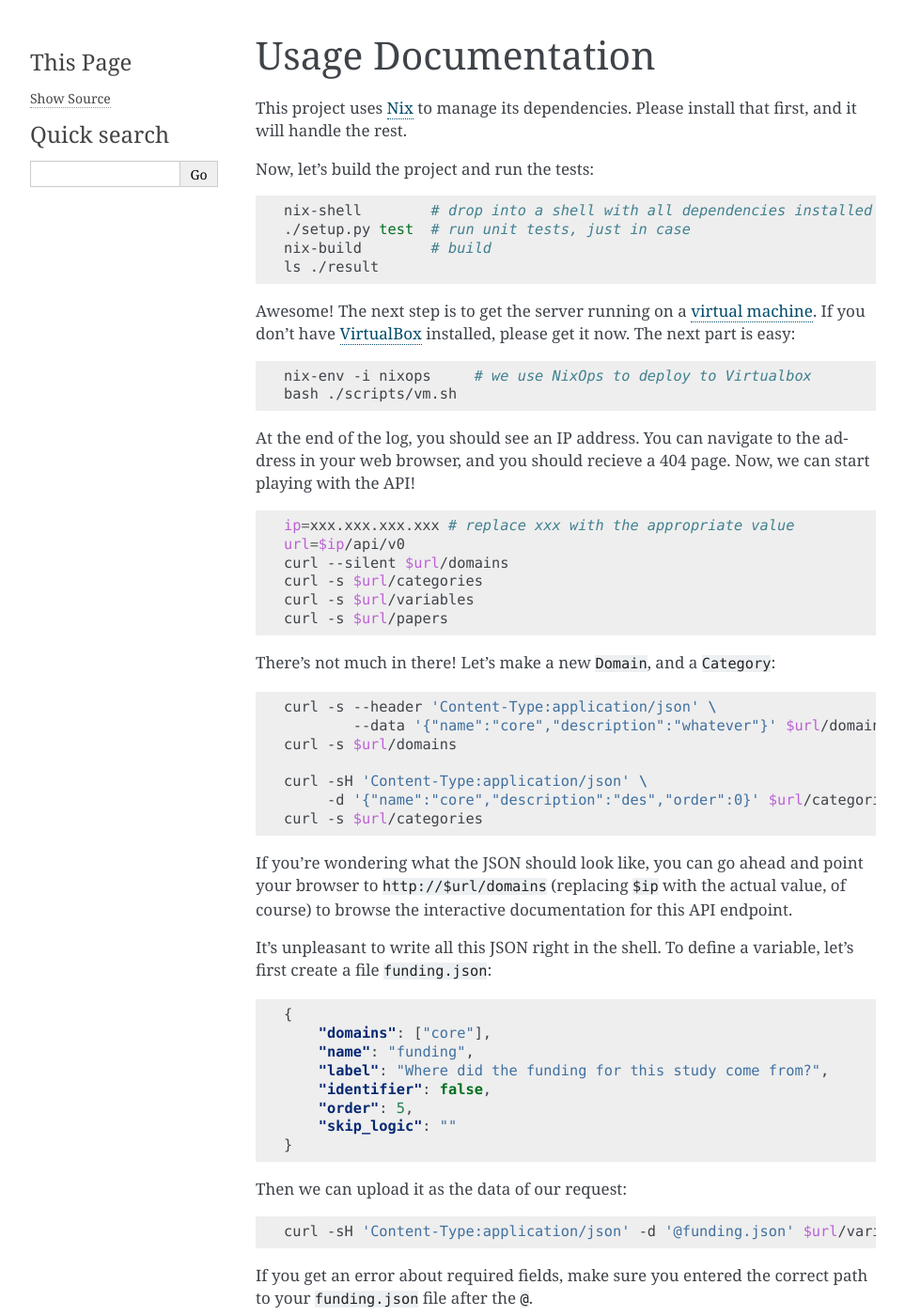
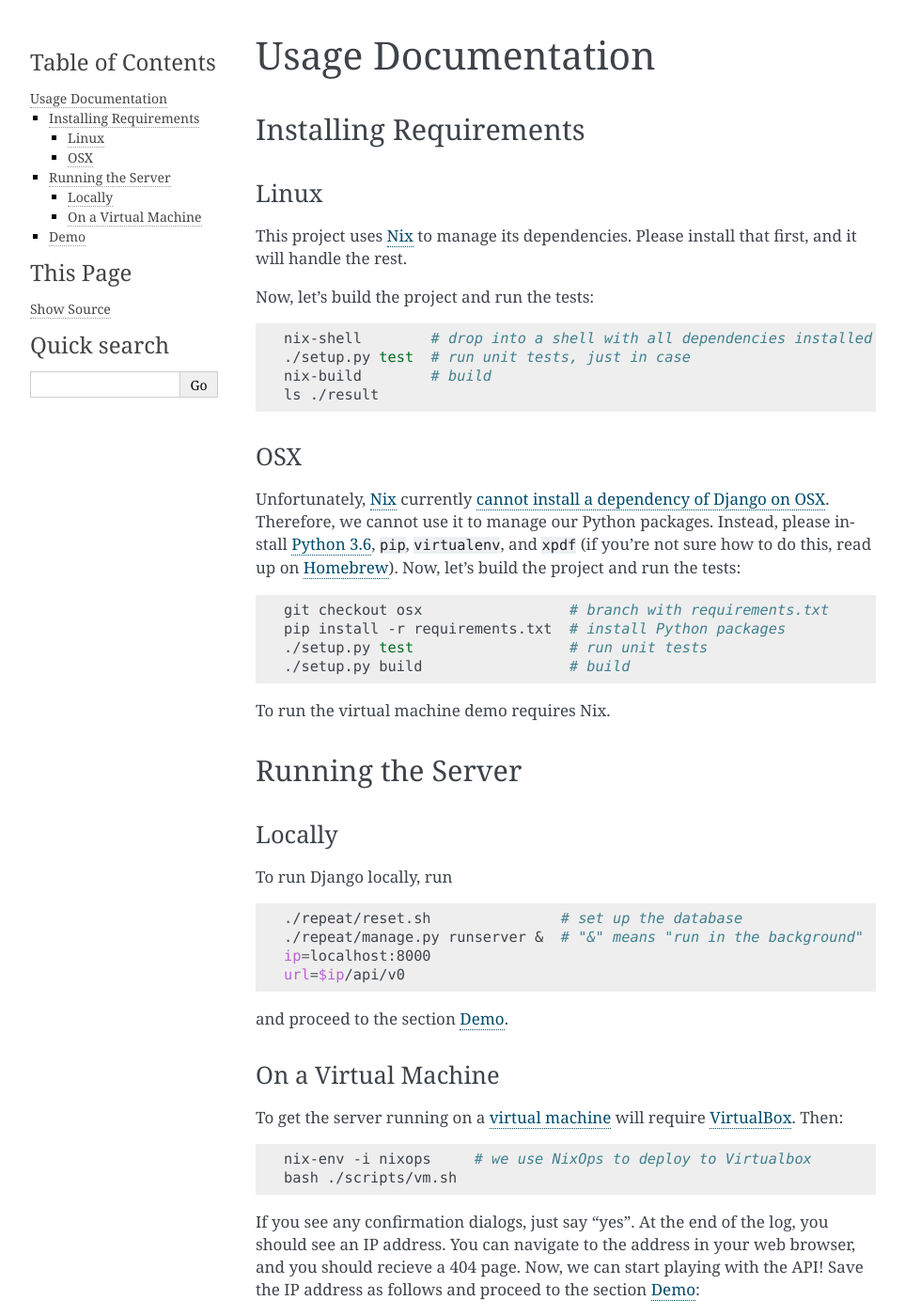
Before and after one commit to stevendborrelli/repeat-aft, a Sphinx documentation site: the page built from docs/usage.rst, in a window 1280 px wide and 1400 px high. Shown: the whole window at 94% size, without its empty margins (148-1111 px from the left). Built offline with Sphinx 7.4.7, drawn with Linux system fonts in a browser that asks for light colours; pages that are not in the unit, such as notebooks, are missing from menus; some of the changed text lies outside the part shown.

Commit message:
improve usage docs
 * split Linux and OSX requirements sections
 * split virtual machine and local demos

```diff
--- a/docs/index.rst
+++ b/docs/index.rst
@@ -17,5 +17,4 @@ description of this project.
    usage
    usage/branching-logic
    design
-   design/database
    python
--- a/docs/usage.rst
+++ b/docs/usage.rst
@@ -2,6 +2,12 @@
 
 Usage Documentation
 ===================
+
+Installing Requirements
+-----------------------
+
+Linux
+^^^^^
 
 This project uses `Nix <http://nixos.org/nix/>`_ to manage its dependencies.
 Please install that first, and it will handle the rest.
@@ -15,24 +21,79 @@ Now, let's build the project and run the tests:
     nix-build        # build
     ls ./result
 
-Awesome! The next step is to get the server running on a
-`virtual machine <https://en.wikipedia.org/wiki/Virtual_machine>`_. If you
-don't have `VirtualBox <https://www.virtualbox.org/>`_ installed, please get it
-now. The next part is easy:
+OSX
+^^^
+
+Unfortunately, `Nix <http://nixos.org/nix/>`_ currently
+`cannot install a dependency of Django on
+OSX <https://github.com/NixOS/nixpkgs/issues/18194>`_. Therefore, we cannot use
+it to manage our Python packages. Instead, please install
+`Python 3.6 <https://www.python.org/downloads/mac-osx/>`_, ``pip``,
+``virtualenv``, and ``xpdf`` (if you're not sure how to do this, read up on
+`Homebrew <https://brew.sh/>`_). Now, let's build the project and run the tests:
+
+.. code-block:: shell
+
+    git checkout osx                 # branch with requirements.txt
+    pip install -r requirements.txt  # install Python packages
+    ./setup.py test                  # run unit tests
+    ./setup.py build                 # build
+
+To run the virtual machine demo requires Nix.
+
+Running the Server
+------------------
+
+.. _local:
+
+Locally
+^^^^^^^
+
+To run Django locally, run
+
+.. code-block:: shell
+
+    ./repeat/reset.sh               # set up the database
+    ./repeat/manage.py runserver &  # "&" means "run in the background"
+    ip=localhost:8000
+    url=$ip/api/v0
+
+and proceed to the section Demo_.
+
+.. _virtual-machine:
+
+On a Virtual Machine
+^^^^^^^^^^^^^^^^^^^^
+
+To get the server running on a `virtual machine
+<https://en.wikipedia.org/wiki/Virtual_machine>`_ will require
+`VirtualBox <https://www.virtualbox.org/>`_. Then:
 
 .. code-block:: shell
 
     nix-env -i nixops     # we use NixOps to deploy to Virtualbox
     bash ./scripts/vm.sh
 
-At the end of the log, you should see an IP address. You can navigate to the
-address in your web browser, and you should recieve a 404 page. Now, we can
-start playing with the API!
+If you see any confirmation dialogs, just say "yes". At the end of the log, you
+should see an IP address. You can navigate to the address in your web browser,
+and you should recieve a 404 page. Now, we can start playing with the API!
+Save the IP address as follows and proceed to the section Demo_:
 
 .. code-block:: shell
 
     ip=xxx.xxx.xxx.xxx # replace xxx with the appropriate value
     url=$ip/api/v0
+
+
+.. _Demo:
+
+Demo
+----
+
+Let's look at some queries:
+
+.. code-block:: shell
+
     curl --silent $url/domains
     curl -s $url/categories
     curl -s $url/variables
```
